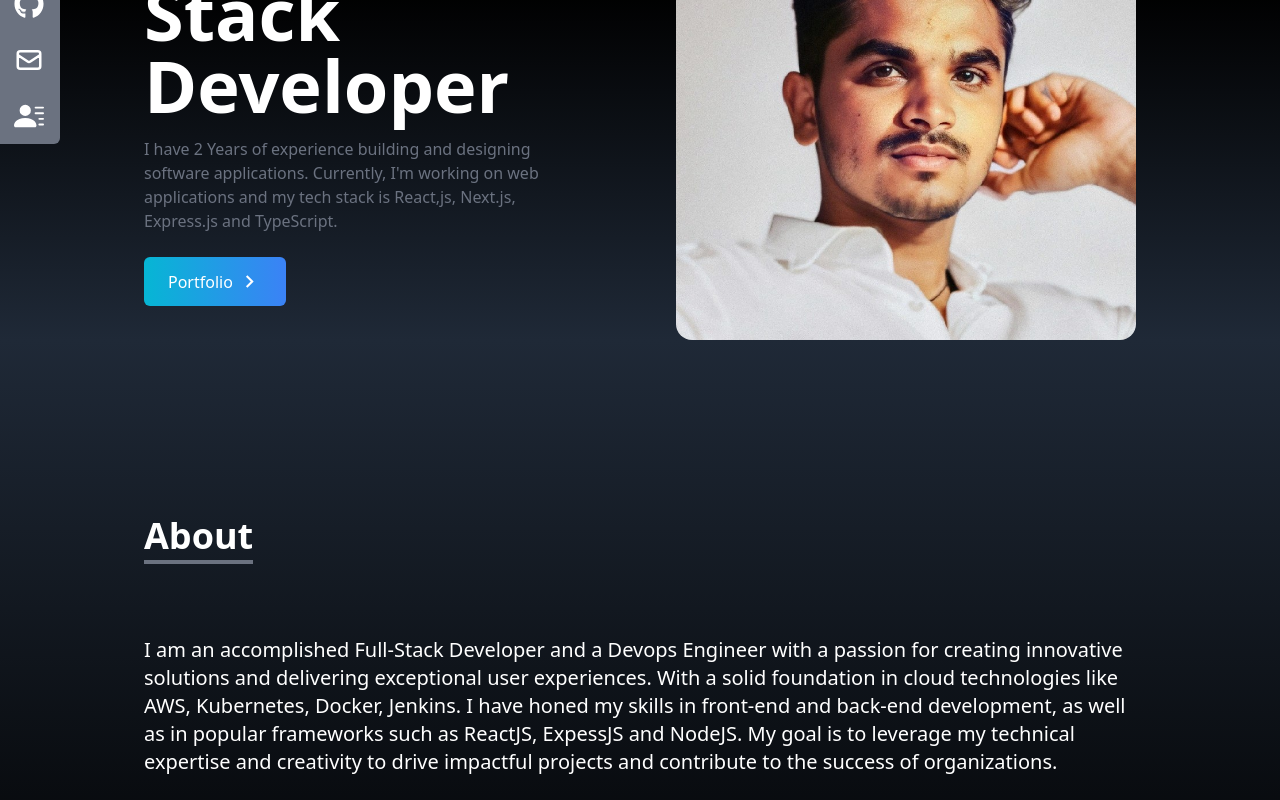
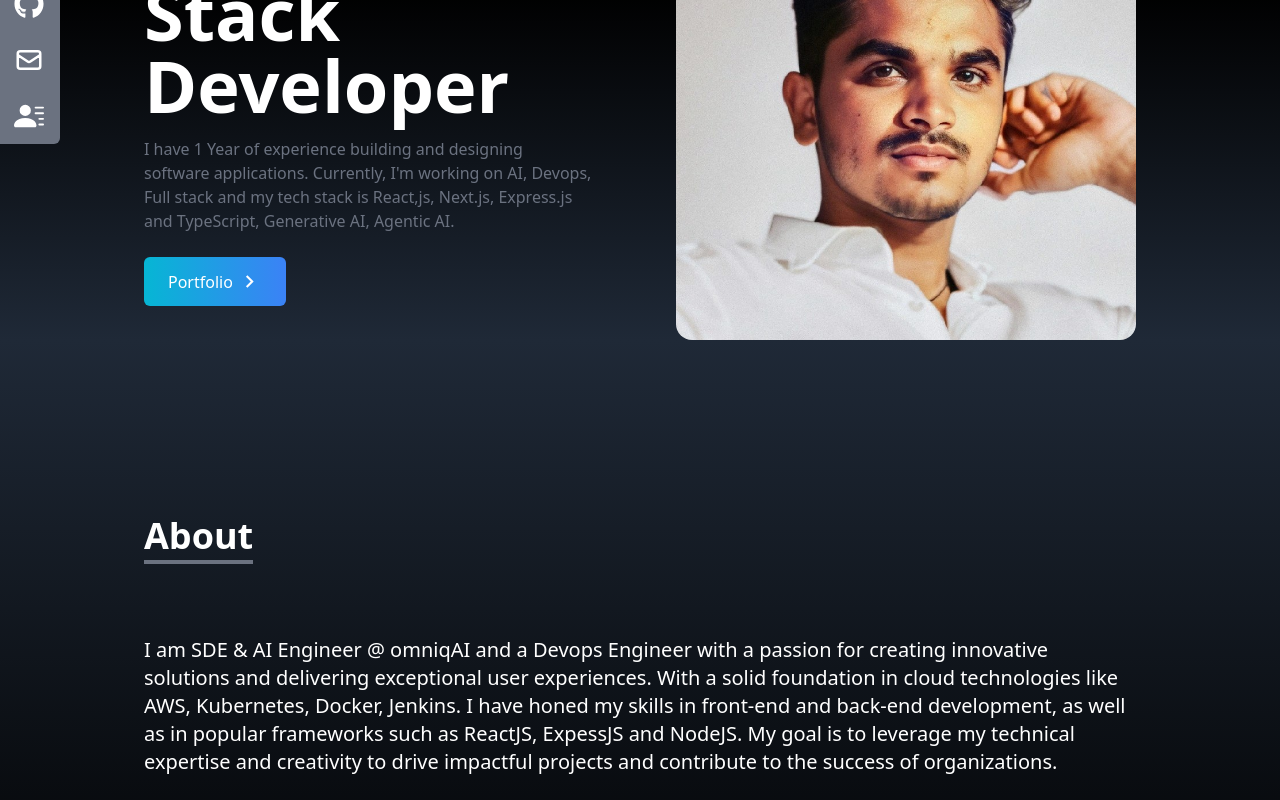
Before and after one commit to Sohail-9/my-portfolio, a React (Create React App) app: page / in a window 1280 px wide. Shown: the part 360-1160 px from the top of the page. Built offline with nearby package versions, Linux system fonts and the light colour scheme.

Commit message:
new commit

```diff
--- a/src/components/About.jsx
+++ b/src/components/About.jsx
@@ -17,7 +17,7 @@ const About = () => {
           </p>
         </div>
         <p className="text-xl mt-20">
-        I am an accomplished Full-Stack Developer and a Devops Engineer with a passion for creating innovative solutions and delivering exceptional user experiences.
+        I am SDE & AI Engineer @ omniqAI and a Devops Engineer with a passion for creating innovative solutions and delivering exceptional user experiences.
         With a solid foundation in cloud technologies like AWS, Kubernetes, Docker, Jenkins. I have honed my skills in front-end and back-end development,
         as well as in popular frameworks such as ReactJS, ExpessJS and NodeJS. My goal is to leverage my technical expertise and creativity to drive impactful projects
         and contribute to the success of organizations.
--- a/src/components/Home.jsx
+++ b/src/components/Home.jsx
@@ -21,8 +21,8 @@ const Home = () => {
           </h2>
 
           <p className="text-gray-500 py-4 max-w-md">
-            I have 2 Years of experience building and designing software applications.
-            Currently, I'm working on web applications and my tech stack is React,js, Next.js, Express.js and TypeScript.
+            I have 1 Year of experience building and designing software applications.
+            Currently, I'm working on AI, Devops, Full stack and my tech stack is React,js, Next.js, Express.js and TypeScript, Generative AI, Agentic AI.
           </p>
 
 
```
